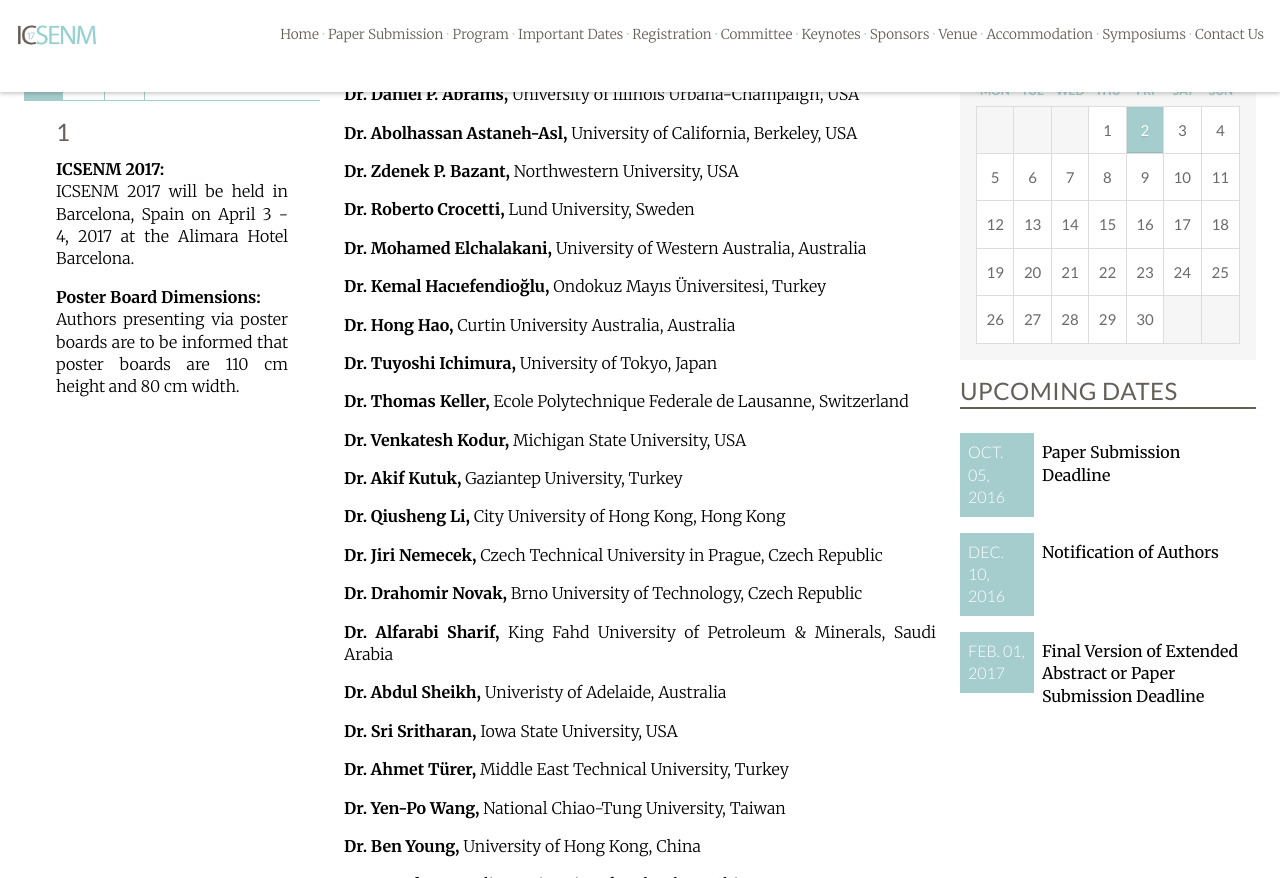
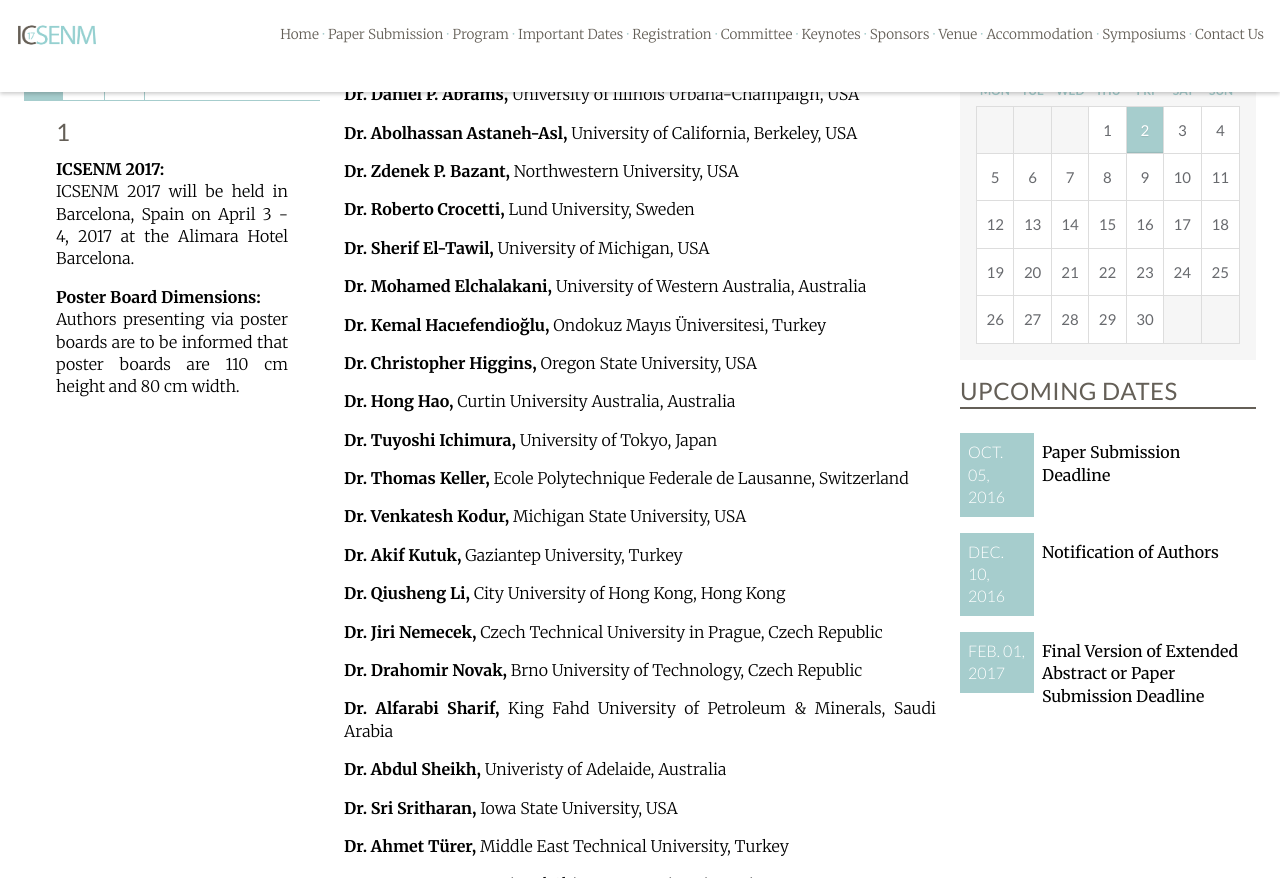
Before and after one commit to intaset/icsenm, a Jekyll site: the page built from committee.html, in a window 1280 px wide and 900 px high, scrolled down 509 px, cut to the strip 22-900 px from the top of the window. Built offline with Jekyll 4.4.1, drawn with Linux system fonts in a browser that asks for light colours; nearby versions of some CDN libraries; Markdown is read by kramdown in place of the engine named in the settings; comment, search, counter and statistics services are not loaded.

Commit message:
updated sc

```diff
--- a/committee.html
+++ b/committee.html
@@ -18,8 +18,10 @@ keyword: structural engineering, structural engineering conference 2016, buildin
     <!-- <p class="body"><b>Dr. Mark Bradford,</b> University of New South Wales, Australia</p>
     <p class="body"><b>Dr. Chun-Man Chan,</b> Hong Kong University of Science & Technology, Hong Kong</p> -->
     <p class="body"><b>Dr. Roberto Crocetti,</b> Lund University, Sweden</p>
+    <p class="body"><b>Dr. Sherif El-Tawil,</b> University of Michigan, USA</p>
     <p class="body"><b>Dr. Mohamed Elchalakani,</b> University of Western Australia, Australia</p>
     <p class="body"><b>Dr. Kemal Hacıefendioğlu,</b> Ondokuz Mayıs Üniversitesi, Turkey</p>
+    <p class="body"><b>Dr. Christopher Higgins,</b> Oregon State University, USA</p>
     <!-- <p class="body"><b>Dr. Abdurrahman Güner,</b> Istanbul University, Turkey</p>
     <p class="body"><b>Dr. Petr Hájek,</b> Czech Technical University in Prague, Czech Republic</p>
     <p class="body"><b>Dr. Jan Hofmann,</b> University of Stuttgart, Germany</p> -->
```
Also changed, not shown: 1 other file.
